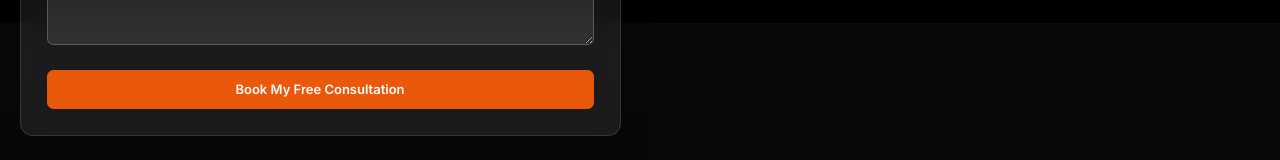
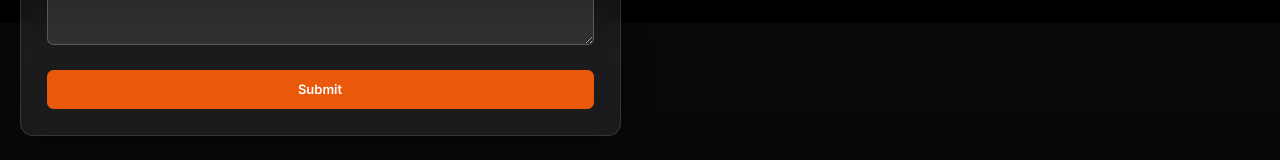
Before and after one commit to SavaiinaeaSIlva/lp-automation, a website: page index.html in a window 1280 px wide. Shown: the part 3977-4137 px from the top of the page. Drawn offline with nearby package versions, Linux system fonts and the light colour scheme; a script that the page names is missing.

Commit message:
Automated update

```diff
--- a/index.html
+++ b/index.html
@@ -456,7 +456,7 @@
         ></textarea>
     </div>
     <button class="w-full bg-orange-600 hover:bg-orange-700 text-white font-semibold py-3 px-6 rounded-lg transition-all duration-300" type="submit">
-        Book My Free Consultation
+        Submit
     </button>
 </form>
                     </div>
```
